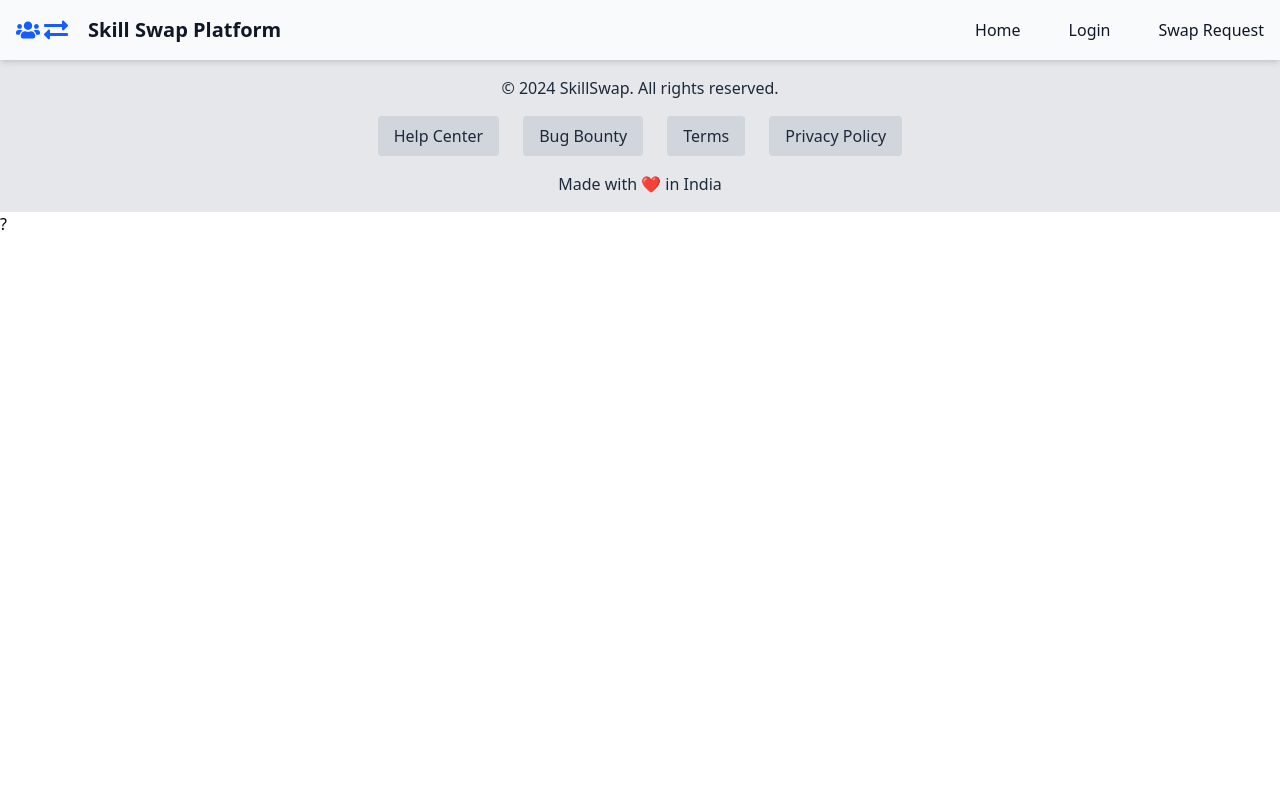
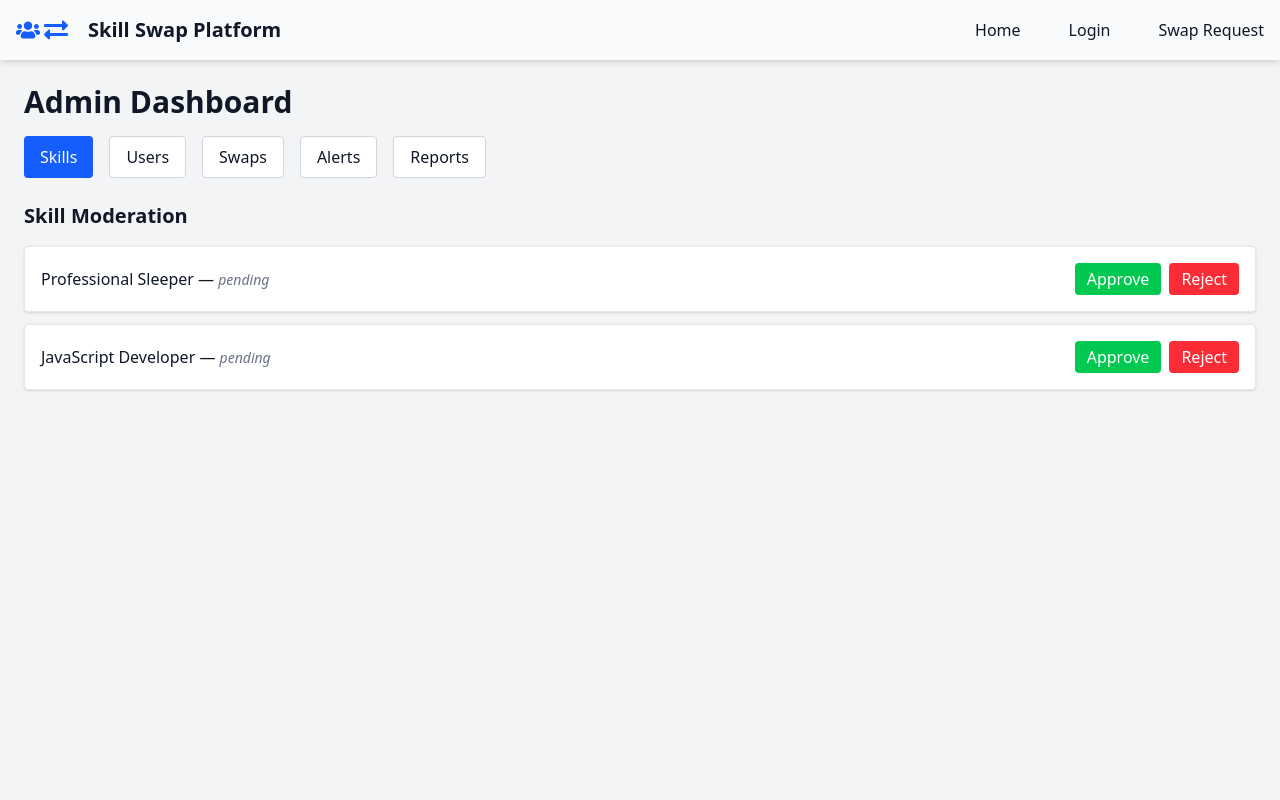
Before and after one commit to guptakshitij2308/Hacksmiths, a React (Vite) app in the folder frontend/: page /admin in a window 1280 px wide. Shown: the top 800 px of the page. Built offline with nearby package versions, Linux system fonts and the light colour scheme.

Commit message:
Admin Dashboard static addded.

```diff
--- a/frontend/src/App.jsx
+++ b/frontend/src/App.jsx
@@ -1,22 +1,25 @@
-import './App.css';
-import Footer from './components/Footer.jsx';
-import Navbar from './components/Navbar.jsx';
-import Login from './pages/Login';
-import Home from './pages/Home';
-import SignUp from './pages/Signup';
-import Profile from './pages/Profile';
-import UserProfile from './components/UserProfileDetail.jsx';
-import { BrowserRouter as Router, Route, Routes } from 'react-router-dom';
+import "./App.css";
+import Footer from "./components/Footer.jsx";
+import Navbar from "./components/Navbar.jsx";
+import Login from "./pages/Login";
+import Home from "./pages/Home";
+import SignUp from "./pages/Signup";
+import Profile from "./pages/Profile";
+import UserProfile from "./components/UserProfileDetail.jsx";
+import { BrowserRouter as Router, Route, Routes } from "react-router-dom";
+import AdminDashboard from "./pages/AdminDashboard.jsx";
 function App() {
   return (
     <Router>
       <Layout>
         <Routes>
-          <Route path='/' element={<Home />} />
-          <Route path='/login' element={<Login />} />
-          <Route path='/signup' element={<SignUp />} />
-          <Route path='/profile' element={<Profile />} />
-          <Route path='/user-details/:username' element={<UserProfile />} />
+          <Route path="/" element={<Home />} />
+          <Route path="/admin" element={<AdminDashboard />} />
+
+          <Route path="/login" element={<Login />} />
+          <Route path="/signup" element={<SignUp />} />
+          <Route path="/profile" element={<Profile />} />
+          <Route path="/user-details/:username" element={<UserProfile />} />
         </Routes>
       </Layout>
       ?
--- /dev/null
+++ b/frontend/src/pages/AdminDashboard.jsx
@@ -0,0 +1,214 @@
+import React, { useState } from "react";
+
+const AdminDashboard = () => {
+  const [activeTab, setActiveTab] = useState("skills");
+
+  const [skills, setSkills] = useState([
+    { id: 1, text: "Professional Sleeper", status: "pending" },
+    { id: 2, text: "JavaScript Developer", status: "pending" },
+  ]);
+  const [users, setUsers] = useState([
+    { id: 1, name: "Marc Demo", banned: false },
+    { id: 2, name: "Spammer Joe", banned: true },
+  ]);
+  const [swaps, setSwaps] = useState([
+    { id: 101, users: ["Marc", "Joe"], status: "pending" },
+    { id: 102, users: ["Alice", "Bob"], status: "accepted" },
+    { id: 103, users: ["Eve", "Charlie"], status: "cancelled" },
+  ]);
+
+  const handleSkillAction = (id, action) => {
+    setSkills((prev) =>
+      prev.map((s) =>
+        s.id === id
+          ? { ...s, status: action === "approve" ? "approved" : "rejected" }
+          : s
+      )
+    );
+  };
+
+  const toggleBan = (id) => {
+    setUsers((prev) =>
+      prev.map((u) => (u.id === id ? { ...u, banned: !u.banned } : u))
+    );
+  };
+
+  const sendAlert = () => {
+    alert("Platform alert sent to all users!");
+  };
+
+  const downloadReport = (type) => {
+    const data = {
+      users,
+      skills,
+      swaps,
+    };
+    const blob = new Blob([JSON.stringify(data[type], null, 2)], {
+      type: "application/json",
+    });
+    const url = URL.createObjectURL(blob);
+    const a = document.createElement("a");
+    a.href = url;
+    a.download = `${type}_report.json`;
+    a.click();
+    URL.revokeObjectURL(url);
+  };
+
+  return (
+    <div className="min-h-screen bg-gray-100 text-gray-900 p-6 font-sans">
+      <h1 className="text-3xl font-bold mb-4">Admin Dashboard</h1>
+
+      {/* Tabs */}
+      <div className="flex flex-wrap gap-4 mb-6">
+        {["skills", "users", "swaps", "alerts", "reports"].map((tab) => (
+          <button
+            key={tab}
+            onClick={() => setActiveTab(tab)}
+            className={`px-4 py-2 rounded ${
+              activeTab === tab
+                ? "bg-blue-600 text-white"
+                : "bg-white border border-gray-300"
+            }`}
+          >
+            {tab.charAt(0).toUpperCase() + tab.slice(1)}
+          </button>
+        ))}
+      </div>
+
+      {/* Content */}
+      {activeTab === "skills" && (
+        <div>
+          <h2 className="text-xl font-semibold mb-4">Skill Moderation</h2>
+          {skills.map((skill) => (
+            <div
+              key={skill.id}
+              className="flex justify-between items-center bg-white shadow-sm border border-gray-200 p-4 mb-3 rounded"
+            >
+              <span>
+                {skill.text} —{" "}
+                <span className="italic text-sm text-gray-500">
+                  {skill.status}
+                </span>
+              </span>
+              {skill.status === "pending" && (
+                <div className="flex gap-2">
+                  <button
+                    onClick={() => handleSkillAction(skill.id, "approve")}
+                    className="bg-green-500 text-white px-3 py-1 rounded"
+                  >
+                    Approve
+                  </button>
+                  <button
+                    onClick={() => handleSkillAction(skill.id, "reject")}
+                    className="bg-red-500 text-white px-3 py-1 rounded"
+                  >
+                    Reject
+                  </button>
+                </div>
+              )}
+            </div>
+          ))}
+        </div>
+      )}
+
+      {activeTab === "users" && (
+        <div>
+          <h2 className="text-xl font-semibold mb-4">User Management</h2>
+          {users.map((user) => (
+            <div
+              key={user.id}
+              className="flex justify-between items-center bg-white shadow-sm border border-gray-200 p-4 mb-3 rounded"
+            >
+              <span>
+                {user.name} —{" "}
+                <span
+                  className={`italic text-sm ${
+                    user.banned ? "text-red-500" : "text-green-600"
+                  }`}
+                >
+                  {user.banned ? "Banned" : "Active"}
+                </span>
+              </span>
+              <button
+                onClick={() => toggleBan(user.id)}
+                className={`px-3 py-1 rounded ${
+                  user.banned ? "bg-green-500" : "bg-red-500"
+                } text-white`}
+              >
+                {user.banned ? "Unban" : "Ban"}
+              </button>
+            </div>
+          ))}
+        </div>
+      )}
+
+      {activeTab === "swaps" && (
+        <div>
+          <h2 className="text-xl font-semibold mb-4">Monitor Swaps</h2>
+          {swaps.map((swap) => (
+            <div
+              key={swap.id}
+              className="bg-white shadow-sm border border-gray-200 p-4 mb-3 rounded"
+            >
+              <div className="flex justify-between">
+                <span>
+                  Swap ID #{swap.id} between {swap.users.join(" & ")}
+                </span>
+                <span className="italic text-sm text-gray-500">
+                  {swap.status}
+                </span>
+              </div>
+            </div>
+          ))}
+        </div>
+      )}
+
+      {activeTab === "alerts" && (
+        <div>
+          <h2 className="text-xl font-semibold mb-4">
+            Send Platform-Wide Message
+          </h2>
+          <textarea
+            rows="4"
+            className="w-full border border-gray-300 rounded p-3 mb-4"
+            placeholder="Type your message here..."
+          />
+          <button
+            onClick={sendAlert}
+            className="bg-blue-600 text-white px-6 py-2 rounded hover:bg-blue-700"
+          >
+            Send Alert
+          </button>
+        </div>
+      )}
+
+      {activeTab === "reports" && (
+        <div>
+          <h2 className="text-xl font-semibold mb-4">Download Reports</h2>
+          <div className="flex gap-4">
+            <button
+              onClick={() => downloadReport("users")}
+              className="bg-gray-800 text-white px-4 py-2 rounded"
+            >
+              User Activity
+            </button>
+            <button
+              onClick={() => downloadReport("skills")}
+              className="bg-gray-800 text-white px-4 py-2 rounded"
+            >
+              Skill Logs
+            </button>
+            <button
+              onClick={() => downloadReport("swaps")}
+              className="bg-gray-800 text-white px-4 py-2 rounded"
+            >
+              Swap Stats
+            </button>
+          </div>
+        </div>
+      )}
+    </div>
+  );
+};
+
+export default AdminDashboard;
```
Also changed, not shown: frontend/src/pages/Profile.jsx (+51 -51 lines).
